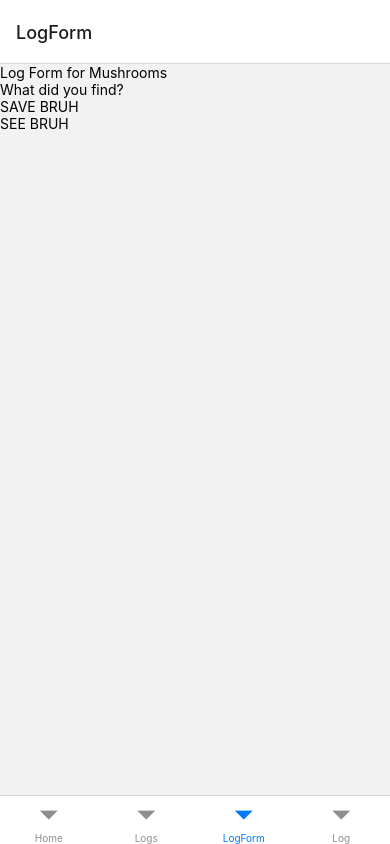
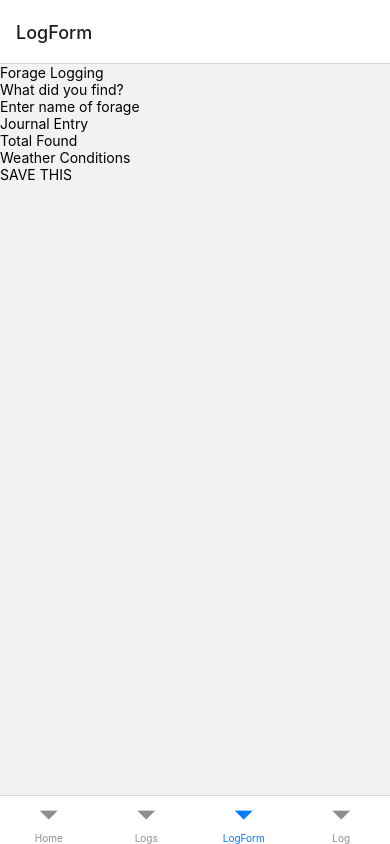
Before and after one commit to scottzyang/fungi-finder, a React Native app: screen /LogForm in a window 390 px wide. Built offline with nearby package versions, Linux system fonts and the light colour scheme.

Commit message:
Implement async storage form with data submittal'

```diff
--- a/components/LogForm.js
+++ b/components/LogForm.js
@@ -10,37 +10,82 @@ import {
 import AsyncStorage from "@react-native-async-storage/async-storage";
 
 export default function LogForm() {
-  const [text, setText] = useState("");
+  const [forageName, setForageName] = useState("");
+  const [journalEntry, setJournalEntry] = useState("");
+  const [total, setTotal] = useState("");
+  const [weatherConditions, setWeatherConditions] = useState("");
+
   const [getValue, setGetValue] = useState("");
 
-  const saveValue = () => {
-    if (text) {
-      AsyncStorage.setItem("cat", text);
-      setText("");
-      alert("Data saved BRUH");
-    } else {
-      alert("Please input data. BRUH");
+  const saveFormData = async () => {
+    // verify that fields are filled
+    if (
+      forageName.trim() === "" ||
+      journalEntry.trim() === "" ||
+      total === "" ||
+      weatherConditions.trim() === ""
+    ) {
+      alert("Please fill out all fields.");
+      return;
     }
-  };
-  const showValue = () => {
-    AsyncStorage.getItem("cat").then((value) => setGetValue(value));
+
+    // get current dates
+    const currentDate = new Date();
+    const formattedDate = currentDate.toLocaleDateString();
+    const formattedTime = currentDate.toLocaleTimeString();
+
+    // input new data
+    const newData = {
+      forageName: forageName,
+      journalEntry: journalEntry,
+      total: total,
+      weatherConditions: weatherConditions,
+      date: formattedDate,
+      time: formattedTime,
+    };
+
+    // save to local storage
+    try {
+      await AsyncStorage.setItem(formattedDate, JSON.stringify(newData));
+      setForageName("");
+      setJournalEntry("");
+      setTotal(0);
+      setWeatherConditions("");
+      alert("Data saved successfully!");
+    } catch (error) {
+      alert("Failed to save data. Please try again.");
+      console.error(error);
+    }
   };
 
   return (
     <SafeAreaView>
-      <Text>Log Form for Mushrooms</Text>
+      <Text>Forage Logging</Text>
+      <Text>What did you find?</Text>
       <TextInput
-        placeholder="What did you find?"
-        value={text}
-        onChangeText={(e) => setText(e)}
+        placeholder="Enter name of forage"
+        value={forageName}
+        onChangeText={(e) => setForageName(e)}
       />
-      <TouchableOpacity onPress={saveValue}>
-        <Text>SAVE BRUH</Text>
+      <TextInput
+        placeholder="Journal Entry"
+        value={journalEntry}
+        onChangeText={(e) => setJournalEntry(e)}
+      />
+      <TextInput
+        placeholder="Total Found"
+        keyboardType="numeric"
+        value={total.toString()}
+        onChangeText={(e) => setTotal(parseInt(e))}
+      />
+      <TextInput
+        placeholder="Weather Conditions"
+        value={weatherConditions}
+        onChangeText={(e) => setWeatherConditions(e)}
+      />
+      <TouchableOpacity onPress={saveFormData}>
+        <Text>SAVE THIS</Text>
       </TouchableOpacity>
-      <TouchableOpacity onPress={showValue}>
-        <Text>SEE BRUH</Text>
-      </TouchableOpacity>
-      <Text>{getValue}</Text>
     </SafeAreaView>
   );
 }
```
